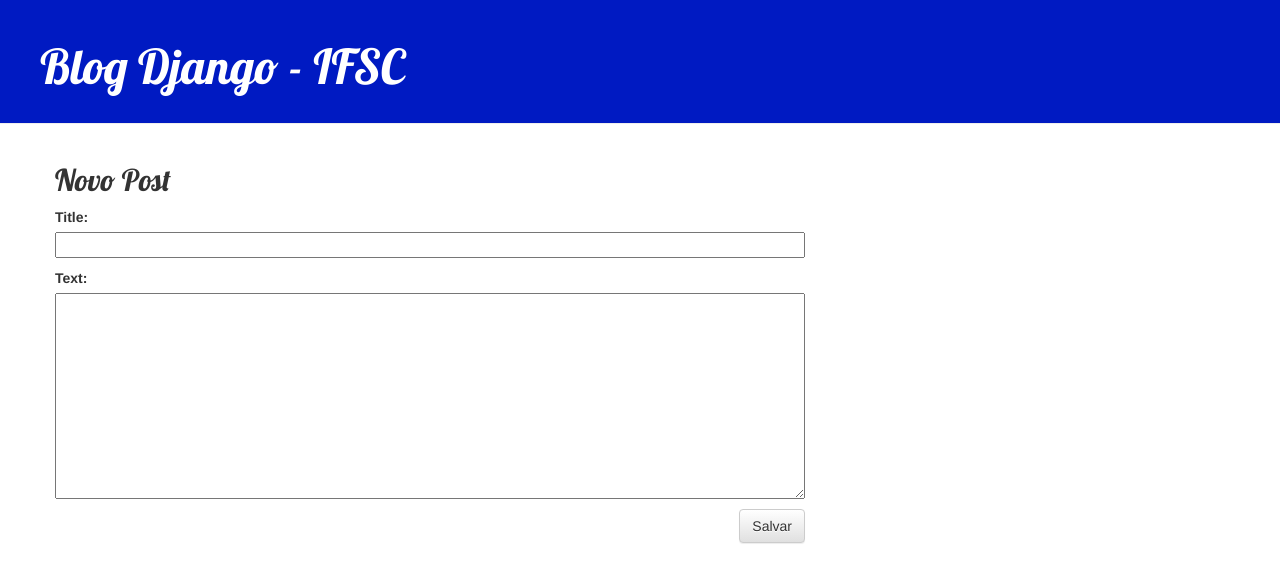
After one commit to ThiagoIvens/Django2_avaliacao, a Django app: page /post/new/ in a window 1280 px wide. The commit adds this page. Shown: the top 583 px of the page. Run offline with Django 3.2, Linux system fonts and the light colour scheme; some libraries are stand-ins or nearby versions.

Commit message:
forms and 404 page

```diff
--- /dev/null
+++ b/blog/forms.py
@@ -0,0 +1,9 @@
+from django import forms
+
+from .models import Post
+
+class PostForm(forms.ModelForm):
+
+    class Meta:
+        model = Post
+        fields = ('title', 'text',)
--- a/blog/static/css/blog.css
+++ b/blog/static/css/blog.css
@@ -1,5 +1,5 @@
 .page-header {
-    background-color: #C25100;
+    background-color: #001ac2;
     margin-top: 0;
     padding: 20px 20px 20px 40px;
 }
--- a/blog/templates/blog/base.html
+++ b/blog/templates/blog/base.html
@@ -1,15 +1,18 @@
 {% load static %}
 <html>
     <head>
-        <title>Django Girls blog</title>
+        <title>Blog Django - IFSC</title>
         <link rel="stylesheet" href="//maxcdn.bootstrapcdn.com/bootstrap/3.2.0/css/bootstrap.min.css">
         <link rel="stylesheet" href="//maxcdn.bootstrapcdn.com/bootstrap/3.2.0/css/bootstrap-theme.min.css">
         <link href='//fonts.googleapis.com/css?family=Lobster&subset=latin,latin-ext' rel='stylesheet' type='text/css'>
-        <link rel="stylesheet" href="{% static 'css/blog.css' %}">
+        <link href="{% static 'css/blog.css' %}" rel="stylesheet">
     </head>
     <body>
         <div class="page-header">
-            <h1><a href="/">Django Girls Blog</a></h1>
+            {% if user.is_authenticated %}
+                <a href="{% url 'post_new' %}" class="top-menu"><span class="glyphicon glyphicon-plus"></span></a>
+            {% endif %}
+            <h1><a href="/">Blog Django - IFSC</a></h1>
         </div>
         <div class="content container">
             <div class="row">
--- a/blog/templates/blog/post_detail.html
+++ b/blog/templates/blog/post_detail.html
@@ -7,6 +7,11 @@
 				{{ post.published_date }}
 			</div>
 		{% endif %}
+
+		{% if user.is_authenticated %}
+			<a class="btn btn-default" href="{% url 'post_edit' pk=post.pk %}"><span class="glyphicon glyphicon-pencil"></span></a>
+		{% endif %}
+
 		<h2>{{ post.title }}</h2>
 		<p>{{ post.text|linebreaksbr }}</p>
 	</div>
--- /dev/null
+++ b/blog/templates/blog/post_edit.html
@@ -0,0 +1,10 @@
+{% extends 'blog/base.html' %}
+
+{% block content %}
+	<h2>Novo Post</h2>
+	<form method="POST" class="post-form">{% csrf_token %}
+		{{ form.as_p }}
+		<button type="submit" class="save btn btn-default">Salvar</button>
+	</form>
+
+{% endblock %}
--- a/blog/templates/blog/post_list.html
+++ b/blog/templates/blog/post_list.html
@@ -3,11 +3,15 @@
 {% block content %}
     {% for post in posts %}
         <div class="post">
+            <h2><a href="{% url 'post_detail' pk=post.pk %}">{{ post.title }}</a></h2>
             <div class="date">
                 {{ post.published_date }}
             </div>
-            <h2><a href="{% url 'post_detail' pk=post.pk %}">{{ post.title }}</a></h2>
             <p>{{ post.text|linebreaksbr }}</p>
+            <div>
+            	<link rel="stylesheet" href="https://cdnjs.cloudflare.com/ajax/libs/font-awesome/4.7.0/css/font-awesome.min.css">
+            	<i onclick="myFunction(this)" class="fa fa-thumbs-up"></i>
+            </div>
         </div>
     {% endfor %}
 {% endblock %}
--- a/blog/urls.py
+++ b/blog/urls.py
@@ -1,7 +1,19 @@
 from django.urls import path
 from . import views
+'''
+from django.conf import settings
+from django.template.response import TemplateResponse
+'''
 
 urlpatterns = [
     path('', views.post_list, name='post_list'),
     path('post/<int:pk>/', views.post_detail, name='post_detail'),
+    path('post/new/', views.post_new, name='post_new'),
+    path('post/<int:pk>/edit/', views.post_edit, name='post_edit'),
 ]
+
+'''
+if settings.DEBUG:
+    urlpatterns += patterns('',
+        (r'^', TemplateResponse, {'template': '404.html'}))
+'''
--- a/blog/views.py
+++ b/blog/views.py
@@ -1,6 +1,11 @@
 from django.shortcuts import render, get_object_or_404
 from .models import Post
 from django.utils import timezone
+from django.shortcuts import redirect
+from .forms import PostForm
+from django.conf import settings
+from django.shortcuts import render_to_response
+from django.template import RequestContext
 
 # Create your views here.
 
@@ -12,3 +17,30 @@
 def post_detail(request, pk):
 	post = get_object_or_404(Post, pk=pk)
 	return render(request, 'blog/post_detail.html', {'post':post})
+
+def post_new(request):
+    if request.method == "POST":
+        form = PostForm(request.POST)
+        if form.is_valid():
+            post = form.save(commit=False)
+            post.author = request.user
+            post.published_date = timezone.now()
+            post.save()
+            return redirect('post_detail', pk=post.pk)
+    else:
+        form = PostForm()
+    return render(request, 'blog/post_edit.html', {'form': form})
+
+def post_edit(request, pk):
+     post = get_object_or_404(Post, pk=pk)
+     if request.method == "POST":
+         form = PostForm(request.POST, instance=post)
+         if form.is_valid():
+             post = form.save(commit=False)
+             post.author = request.user
+             post.published_date = timezone.now()
+             post.save()
+             return redirect('post_detail', pk=post.pk)
+     else:
+         form = PostForm(instance=post)
+     return render(request, 'blog/post_edit.html', {'form': form})
--- a/mysite/urls.py
+++ b/mysite/urls.py
@@ -15,6 +15,8 @@
 """
 from django.contrib import admin
 from django.urls import path, include
+from blog import views
+
 
 urlpatterns = [
     path('admin/', admin.site.urls),
```
Also changed, not shown: blog/templates/404.html (added, +15 -0 lines), mysite/settings.py (+7 -3 lines), 1 other file.
